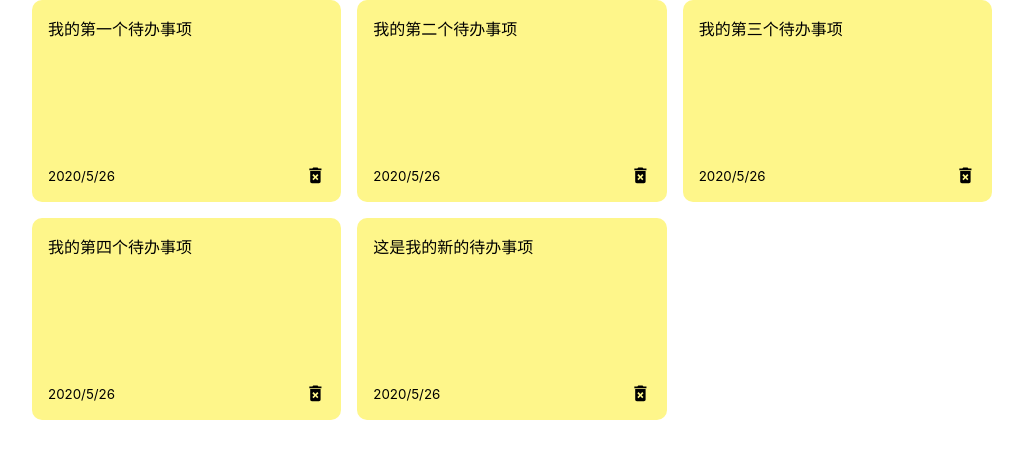
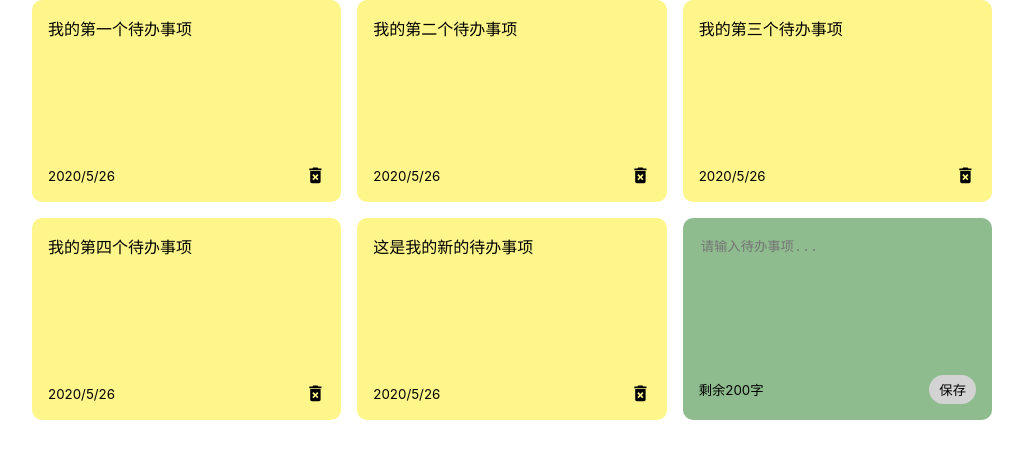
Before and after one commit to jokerclay/todolist, a React (Create React App) app: page / in a window 1280 px wide. Shown: the top 458 px of the page, without its empty margins (128-1151 px from the left). Built offline with nearby package versions, Linux system fonts and the light colour scheme.

Commit message:
finished add a new note

```diff
--- a/src/App.js
+++ b/src/App.js
@@ -1,16 +1,14 @@
 import {useState} from 'react';
 import { nanoid } from 'nanoid';
-
 
 /*
 * 创建我们自己的 component
 */
+
 // 导入 NoteList
 import NoteList from './components/NoteList';
-
-
-
 const App = () =>{
+    // useState hook
     const [notes,setNotes] = useState([
         {
             id:nanoid(),
@@ -38,11 +36,26 @@
             date:"2020/5/26"
         },
     ]);
+
+    const addNote = (text)=>{
+        // console.log(text);
+        const date = new Date();
+        const newNote ={
+            id:nanoid,
+            text: text,
+            date: date.toLocaleString(),
+        };
+        const newNotes = [...notes,newNote];
+        setNotes(newNotes)
+    }
+
+
+
     // 返回一段文字，确认应用跑得起来
     // return <p>hello world </p>
     return <div className = "container">
         {/*render NoteList*/}
-        <NoteList notes={notes} />
+        <NoteList notes={notes} handleAddNote={addNote} />
     </div>
 }
 // 导出 App
--- a/src/components/AddNote.js
+++ b/src/components/AddNote.js
@@ -0,0 +1,41 @@
+import {useState} from 'react';
+
+const AddNote = ({handleAddNote})=>{
+    // 获取用户的输入
+    const [noteText,setNoteText]=useState('');
+
+    const handleChange = (event)=>{
+        // console.log(event.target.value)
+        setNoteText(event.target.value);
+
+    }
+    const handleSaveClick=()=>{
+        if(noteText.trim().length > 0)
+        {
+            handleAddNote(noteText)
+            setNoteText('')
+        }
+        else
+        {
+
+        }
+    }
+    return(
+        <div className="note new">
+            <textarea
+                name=""
+                id=""
+                cols="10"
+                rows="8"
+                placeholder="请输入待办事项..."
+                onChange={handleChange}
+                value = {noteText}
+            ></textarea>
+            <div className="note-footer">
+                <small>剩余200字</small>
+                <button className="save" onClick = {handleSaveClick}>保存</button>
+            </div>
+        </div>
+    )
+};
+export default AddNote;
--- a/src/components/NoteList.js
+++ b/src/components/NoteList.js
@@ -5,7 +5,8 @@
 //导入从 Note.js 中导入 Note, 否则会报错 undefined
 import Note from './Note'
 
-const NoteList = ({notes}) =>{
+import AddNote from "./AddNote";
+const NoteList = ({notes,handleAddNote}) =>{
 
     // 返回一个 class 为 note-list 的 div
     return(
@@ -26,6 +27,7 @@
         {/*    <Note />*/}
         {/*    <Note />*/}
         {/*    <Note />*/}
+            <AddNote  handleAddNote={handleAddNote} />
         </div>
     )
 }
--- a/src/index.css
+++ b/src/index.css
@@ -36,8 +36,6 @@
 /*  每一行不能比 250px 小，不能大于 1 fractional unit (可获得的空间) */
 
   grid-template-columns: repeat(auto-fit,minmax(250px,1fr));
-
-
 }
 
 
@@ -65,3 +63,29 @@
   align-items: center;
   justify-content:space-between;
 }
+
+/*
+* 创建新的待办事项的note 的样式
+*/
+.note.new{
+  background-color:darkseagreen;
+}
+textarea{
+  border:none;
+  resize:none;
+  background-color:darkseagreen;
+}
+
+textarea:focus{
+  outline:none;
+  }
+.save{
+background-color:lightgray;
+  border:none;
+  border-radius:15px;
+  padding:5px 10px;
+}
+.save:hover{
+  background-color:whitesmoke;
+  cursor:pointer;
+}
```
